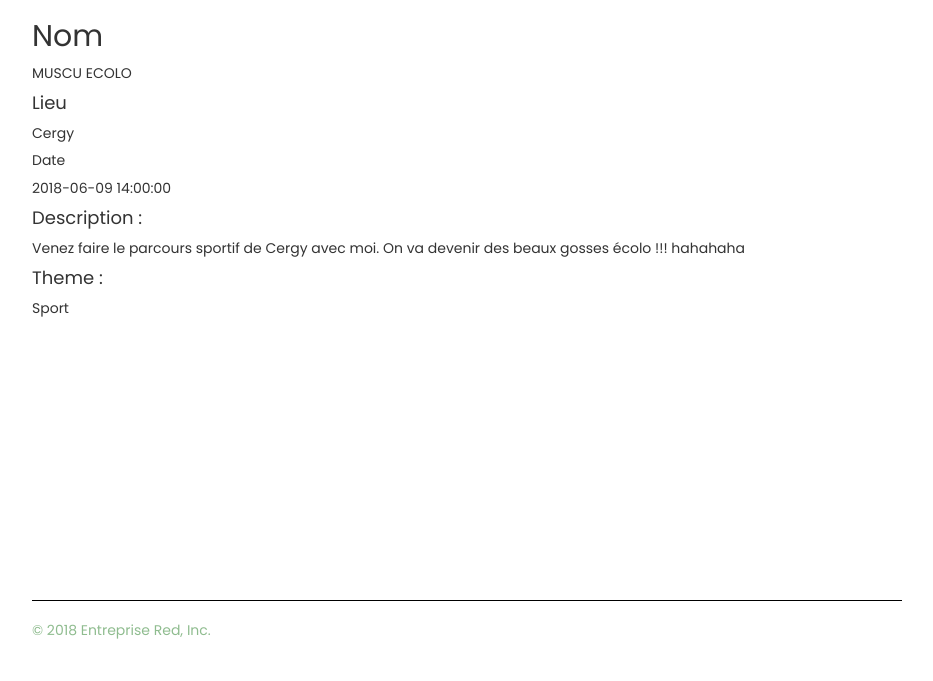
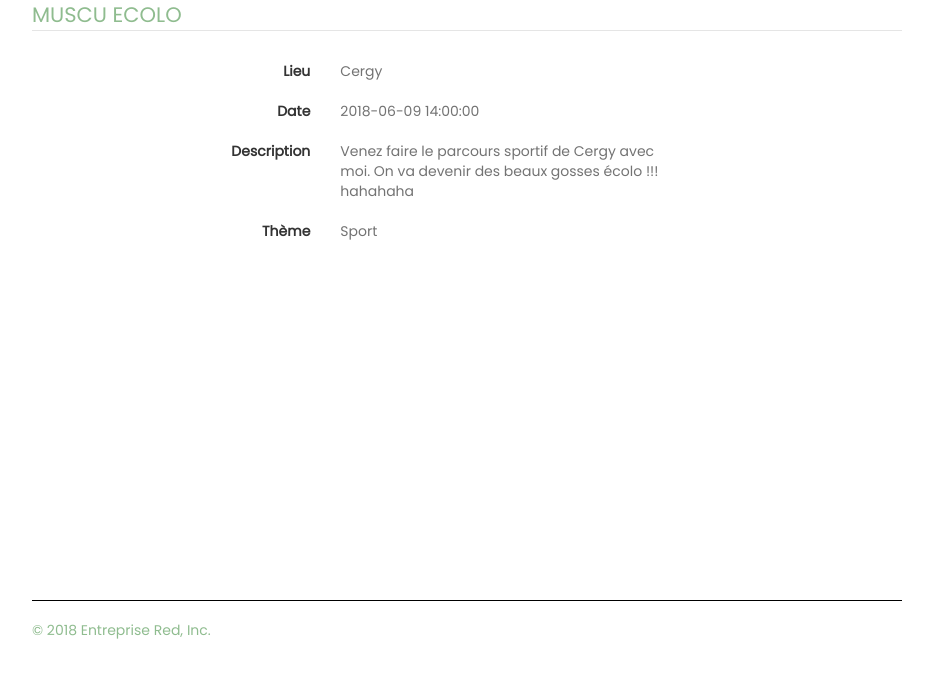
Before and after one commit to Bobimer/Enterprise-Red, a PHP site: page /event.php?id=1 in a window 1280 px wide. Shown: the part 119-800 px from the top of the page, without its empty margins (188-1121 px from the left). Run offline with PHP 8.4, Linux system fonts and the light colour scheme; data comes from the database, SQL or seed files in the repository; some libraries are stand-ins or nearby versions.

Commit message:
Propreté et commentaires

```diff
--- a/css/index.css
+++ b/css/index.css
@@ -5,6 +5,7 @@ body {
   font-family: 'Poppins', sans-serif;
 }
 
+/* Keeps the footer at the bottom of the page */
 #container{
   min-height: 75vh;
 }
@@ -74,30 +75,56 @@ body {
   text-decoration: none;
 }
 
-legend {
-  color: #8FBC8F;
-}
-
 /* Connexion and Inscription color */
 #login,
 #signup,
 #account,
-#disconnect{
+#disconnect {
   color: #3CB371;
 }
 
-/* Lines style */
-hr.style1{
-	border-top: 1px solid #8c8b8b;
+/* Legends and event names color */
+legend,
+#eventname {
+  color: #8FBC8F;
 }
 
-/* Community events style */
-.cevent {
+/* Event names style */
+#eventname {
+  font-size: 20px;
+  font-weight: bold;
+}
+
+/* Search events style */
+.sevent {
   width: 260px;
   height: 150px;
   background-color: #eeeeee;
   padding: 10px;
   margin: 5px auto;
+}
+
+/* Flex containers */
+.flex-container {
+  display: flex;
+  align-content: flex-start;
+  flex-wrap: wrap;
+}
+
+/* Event detail padding en*/
+#eventdetail {
+  padding: 10px;
+}
+
+/* Event title style and position to match other pages */
+#detailtitle {
+  font-weight: bold;
+  text-align: right;
+}
+
+/* Event description color to match other pages */
+#detaildesc{
+  color: #737373;
 }
 
 /* Responsive: Portrait tablets and up */
@@ -118,9 +145,3 @@ hr.style1{
     border-bottom: 0;
   }
 }
-
-.flex-container {
-  display: flex;
-  align-content: flex-start;
-  flex-wrap: wrap;
-}
--- a/event.php
+++ b/event.php
@@ -1,6 +1,11 @@
 <?php
+// For the session to be active
 session_start();
+
+// Database connection include
 include('includes/db_connect.inc.php');
+
+// Database connection
 $db = db_connect();
 ?>
 
@@ -15,6 +20,7 @@ session_start();
     <meta name="author" content="">
     <link rel="icon" href="../../favicon.ico">
 
+    <!-- Title -->
     <title>Évènement - Greenings</title>
 
     <!-- Font -->
@@ -28,21 +34,14 @@ session_start();
 
     <!-- Custom styles for this template -->
     <link href="css/index.css" rel="stylesheet">
-
-    <!-- HTML5 shim and Respond.js for IE8 support of HTML5 elements and media queries -->
-    <!--[if lt IE 9]>
-      <script src="https://oss.maxcdn.com/html5shiv/3.7.3/html5shiv.min.js"></script>
-      <script src="https://oss.maxcdn.com/respond/1.4.2/respond.min.js"></script>
-    <![endif]-->
-    <script src="//netdna.bootstrapcdn.com/bootstrap/3.1.0/js/bootstrap.min.js"></script>
-    <script src="//code.jquery.com/jquery-1.11.1.min.js"></script>
   </head>
 
   <body>
     <div class="container">
-      <!-- Header -->
+      <!-- Header include -->
       <?php include('includes/header.inc.php'); ?>
 
+      <!-- Database event fetch by id -->
       <?php
         $id = $_GET['id'];
 
@@ -51,18 +50,40 @@ session_start();
           "id" => $id
         ));
         $result = $req->fetch();
-
-      echo
-      "<div class='container' id='container'>
-        <h2>Nom </h2>".$result['event_name']."
-        <h4>Lieu </h4>".$result['event_place']."
-        <h5>Date </h5>".$result['event_date']."
-        <h4>Description :</h4>".$result['event_desc']."
-        <h4>Theme :</h4>".$result['event_theme']."
-      </div>";
         ?>
 
-    <!-- Footer -->
+          <div class='container content' id='container'>
+            <!-- Event name fetch -->
+            <legend><?=$result['event_name']?></legend>
+            <div class='col-md-12' id='eventdetail'>
+              <div class='col-md-4' id='detailtitle'>Lieu</div>
+              <!-- Place fetch -->
+              <div class='col-md-5' id='detaildesc'> <?=$result['event_place']?></div>
+            </div>
+
+            <br>
+
+            <div class='col-md-12' id='eventdetail'>
+              <div class='col-md-4' id='detailtitle'>Date</div>
+              <!-- Date fetch -->
+              <div class='col-md-5' id='detaildesc'><?=$result['event_date']?></div>
+            </div>
+            <div class='col-md-12' id='eventdetail'>
+              <div class='col-md-4' id='detailtitle'>Description</div>
+              <!-- Description fetch -->
+              <div class='col-md-5' id='detaildesc'><?=$result['event_desc']?></div>
+            </div>
+
+            <br>
+
+            <div class='col-md-12' id='eventdetail'>
+              <div class='col-md-4' id='detailtitle'>Thème</div>
+              <!-- Theme fetch -->
+            <div class='col-md-5' id='detaildesc'><?=$result['event_theme']?></div>
+          </div>
+    </div>
+
+    <!-- Footer include -->
     <?php include('includes/footer.inc.php'); ?>
 
     <!-- IE10 viewport hack for Surface/desktop Windows 8 bug -->
```
Also changed, not shown: account.php (+13 -15 lines), create.php (+13 -12 lines), index.php (+7 -9 lines), login.php (+8 -13 lines), ok_create.php (+4 -8 lines), ok_delete.php (+5 -11 lines), ok_login.php (+5 -11 lines), ok_logout.php (+5 -11 lines), ok_modify.php (+5 -11 lines), ok_signup.php (+5 -11 lines), search.php (+29 -33 lines), signup.php (+7 -9 lines). Lines whose indentation alone changed are shown as unchanged.
